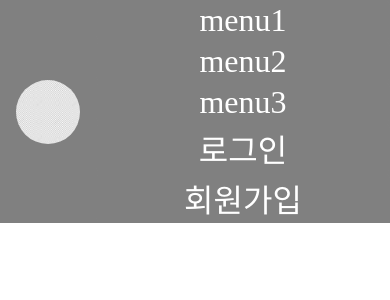
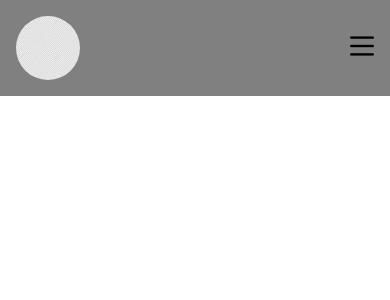
Before and after one commit to kimkiil/online-px, a React (Create React App) app in the folder online-px/: page / in a window 390 px wide. Shown: the top 300 px of the page. Built offline with nearby package versions, Linux system fonts and the light colour scheme; the HTML template or start-up script is replaced by a standard one.

Commit message:
feature / nav바에 창이 작을 때의 드롭다운 메뉴 추가

```diff
--- /dev/null
+++ b/online-px/src/component/nav-bar/DropdownMenu.jsx
@@ -0,0 +1,27 @@
+import {useState} from 'react';
+import './Nav.css';
+
+
+export default function DropdownMenu() {
+  const [isOpen, setIsOpen] = useState(true);
+
+  const toggle = () => {
+      setIsOpen(!isOpen);
+      console.log(`${isOpen}`);
+      const menuList = document.querySelector('.menu-list');
+      if (isOpen === true) {
+          menuList.classList.add('open');
+          menuList.classList.remove('close');
+      } else if( isOpen === false) {
+          menuList.classList.add('close');
+          menuList.classList.remove('open');
+      }
+  }
+
+  return (
+    <div className={"hamburger"} onClick={toggle}>
+      <img src="/image/hamburger-icon.png" alt="메뉴창"/>
+    </div>
+
+  )
+}
--- a/online-px/src/component/nav-bar/Nav.css
+++ b/online-px/src/component/nav-bar/Nav.css
@@ -13,6 +13,8 @@ nav {
   display: flex;
 }
 
+
+
 .menu-wrapper, .login-btn-wrapper, .join-btn-wrapper {
   display: inline-block;
   margin: 1rem;
@@ -20,8 +22,7 @@ nav {
   background-color: gray;
   border-radius: 0.5rem;
 }
-
-.menu-btn:hover, .login-btn-wrapper:hover, .join-btn-wrapper:hover {
+.menu-wrapper:hover, .login-btn-wrapper:hover, .join-btn-wrapper:hover {
   background-color: rgb(104, 123, 230);
   color: white;
 }
@@ -50,16 +51,39 @@ nav {
   pointer-events: none;
 }
 
+.hamburger {
+  padding: 1rem;
+  display: none;
+}
+
 @media screen and (max-width: 768px) {
   .menu-list {
     flex-direction: column;
-    flex: start;
+    flex: start 1;
+    display: none;
   }
 
+  .hamburger {
+    display: block;
+    cursor: pointer;
+  }
+
+  .menu-btn, .login-btn, .join-btn {
+    width: 100%;
+    padding: 0;
+  }
   .menu-wrapper, .login-btn-wrapper, .join-btn-wrapper {
+    text-align: center;
+    width: 100%;
     background-color: gray;
-    width: 100%;
-    text-align: center;
     margin: 0 0 0;
   }
+
+  .menu-list.close {
+    display: none;
+  }
+
+  .menu-list.open {
+    display: inline-block;
+  }
 }
--- a/online-px/src/component/nav-bar/Nav.jsx
+++ b/online-px/src/component/nav-bar/Nav.jsx
@@ -2,8 +2,8 @@ import "./Nav.css";
 import JoinBtn from "./JoinBtn";
 import Login from "./LoginBtn";
 import LogoBtn from "./LogoBtn";
-import { Link } from "react-router-dom";
 import MenuBtn from "./MenuBtn";
+import DropdownMenu from "./DropdownMenu";
 
 export default function Nav() {
   return (
@@ -15,6 +15,7 @@ export default function Nav() {
         <Login/>
         <JoinBtn/>
       </ul>
+      <DropdownMenu />
     </nav>
   </>
   )
```
Also changed, not shown: online-px/public/image/hamburger-icon.png (added).
